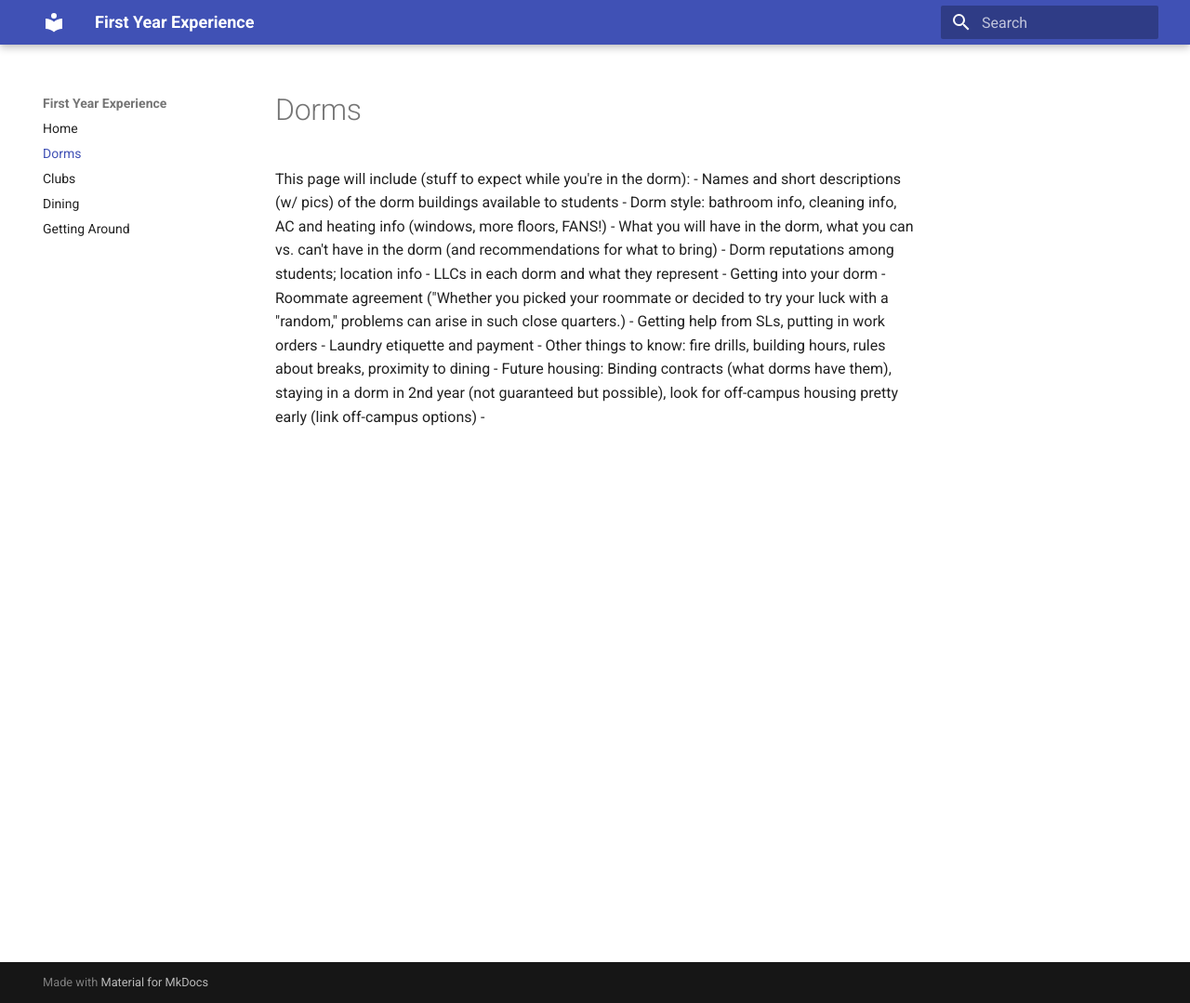
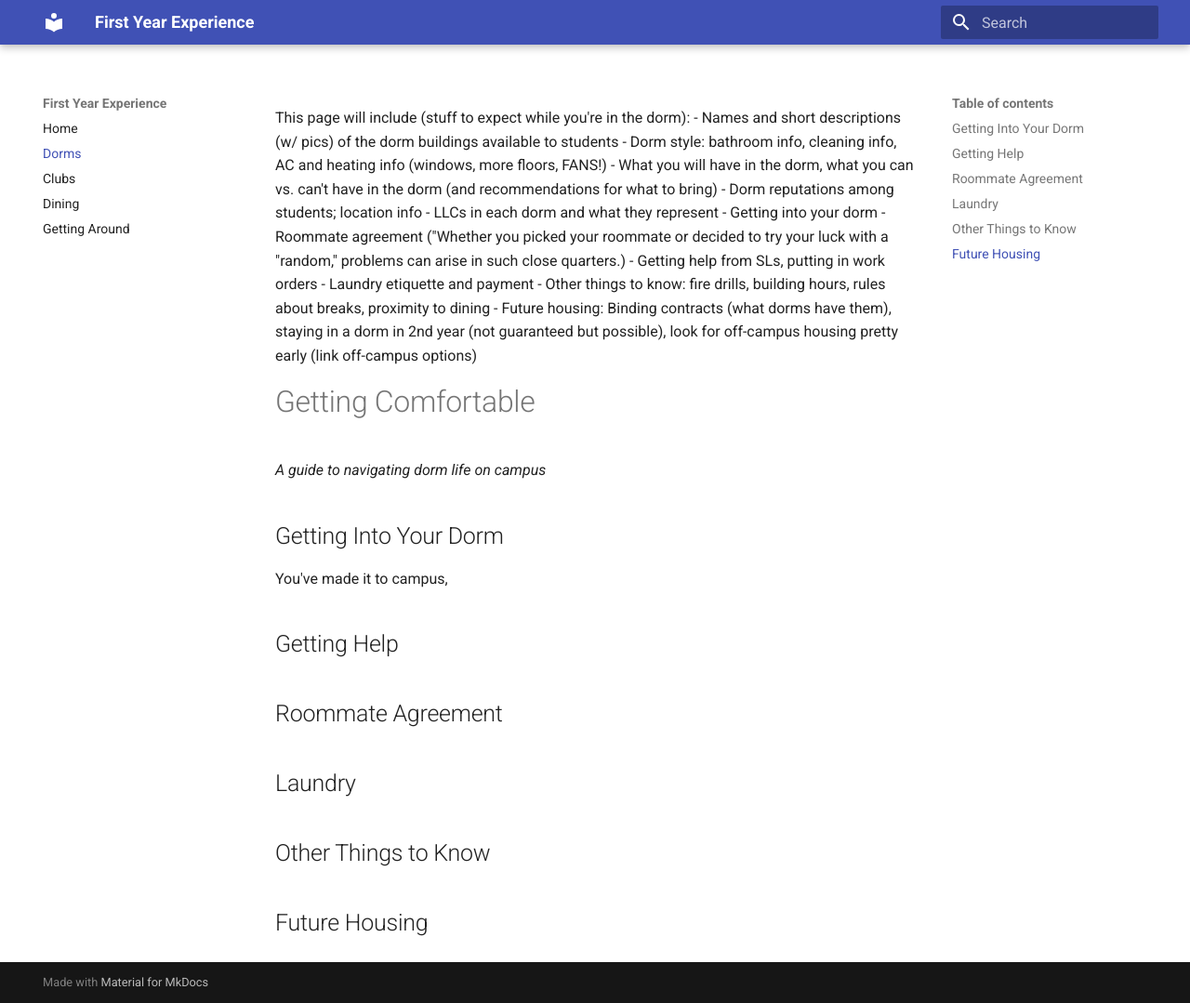
Before and after one commit to jasante22/jasante22.github.io, an MkDocs documentation site: the page built from docs/getting-comfortable.md, in a window 1280 px wide and 1079 px high. Shown: the whole window at 93% size. Built offline with MkDocs 1.6.1 and Material for MkDocs 9.7.7, drawn with Linux system fonts in a browser that asks for light colours.

Commit message:
Changes from March 19 Work Sess

```diff
--- a/docs/getting-comfortable.md
+++ b/docs/getting-comfortable.md
@@ -13,4 +13,22 @@ This page will include (stuff to expect while you're in the dorm):
 - Laundry etiquette and payment
 - Other things to know: fire drills, building hours, rules about breaks, proximity to dining
 - Future housing: Binding contracts (what dorms have them), staying in a dorm in 2nd year (not guaranteed but possible), look for off-campus housing pretty early (link off-campus options)
--
+
+# Getting Comfortable
+*A guide to navigating dorm life on campus*
+
+## Getting Into Your Dorm
+You've made it to campus,
+
+
+## Getting Help
+
+## Roommate Agreement
+
+## Laundry
+
+
+## Other Things to Know
+
+
+## Future Housing
--- a/index.html
+++ b/index.html
@@ -5,5 +5,6 @@
     <p>I'm hosted with Github Pages.</p>
 
     <a href="site/index.html">First Year Experience (Material Docs Site)</a>
+    <a href="top_five.html">HTML Exercise (My Top Fie Youtube Videos)</a>
 </body>
 </html>
```
Also changed, not shown: docs/getting-around.md (+16 -0 lines), top_five.html (added, +19 -0 lines).
